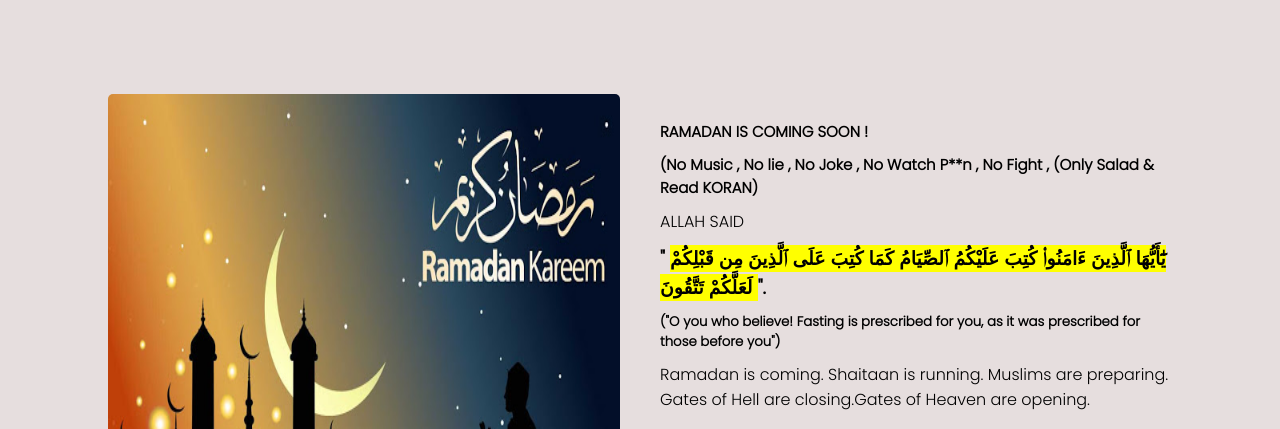
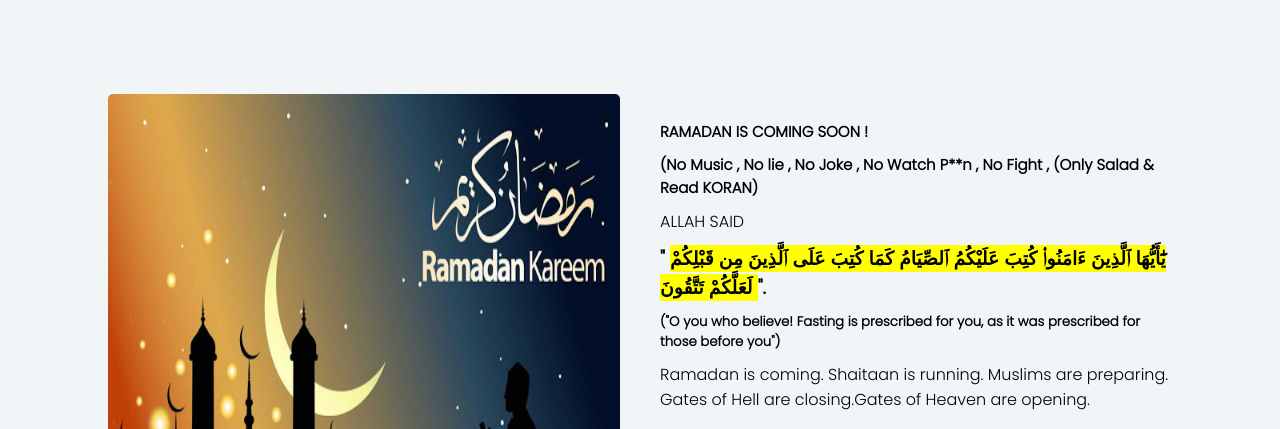
Before and after one commit to iamcccn/iamcccn.github.io, a plain HTML site: page index.html in a window 1280 px wide. Shown: the top 429 px of the page. Drawn offline with Linux system fonts and the light colour scheme.

Commit message:
Update style.css

```diff
--- a/style.css
+++ b/style.css
@@ -8,7 +8,7 @@
 }
 
 body{
-    background-color: rgb(230, 222, 222);
+    background-color: #F1F5F8;
     font-family: 'Poppins', sans-serif;
 }
 
```
